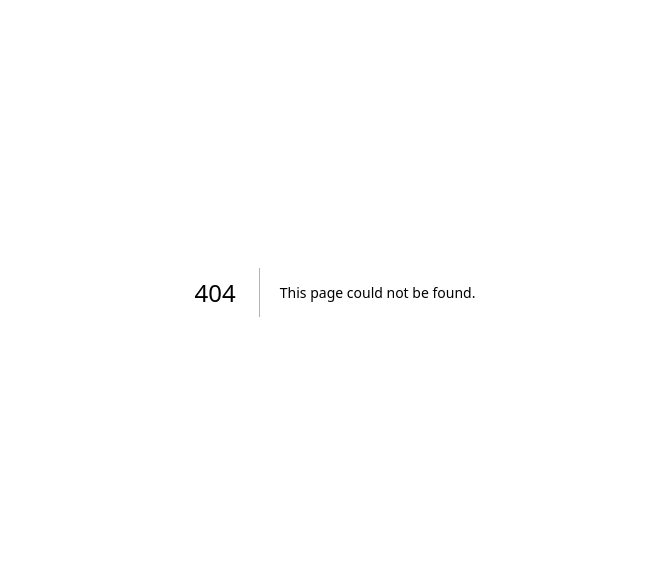
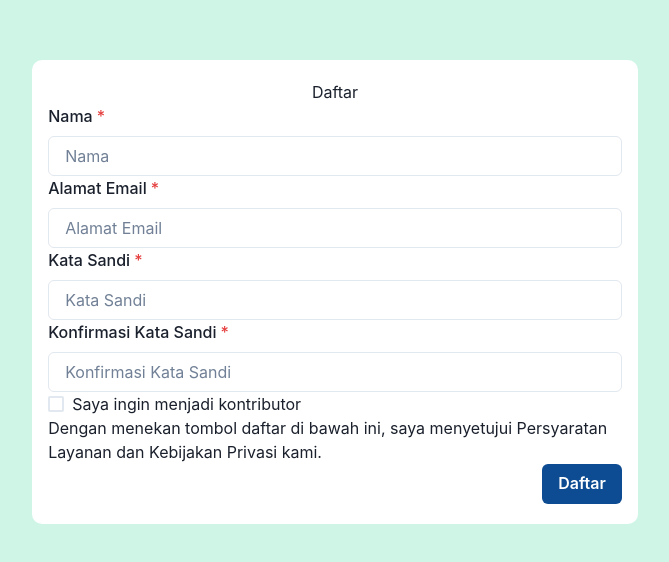
Before and after one commit to alifiarahmah/ocw-frontend, a Next.js app: page /register in a window 1280 px wide. Before the commit this address had no page. Shown: the part 108-670 px from the top of the page, without its empty margins (305-974 px from the left). Built offline with nearby package versions, Linux system fonts and the light colour scheme.

Commit message:
feat : add register page

```diff
--- /dev/null
+++ b/src/pages/register.tsx
@@ -0,0 +1,43 @@
+import Head from 'next/head';
+import {
+    Container,
+    Center,
+    Text,
+    Input,
+    Checkbox,
+    Button,
+    FormControl,
+    FormLabel,
+    FormErrorMessage,
+    FormHelperText } from '@chakra-ui/react';
+import styles from '@/styles/Register.module.css';
+
+const Register = () => {
+    return (
+        <>
+            <Head>
+                <title>Register</title>
+            </Head>
+            <div className={styles.background}>
+                <Container className={styles.container}>
+                    <Center>Daftar</Center>
+                    <FormControl isRequired>
+                        <FormLabel>Nama</FormLabel>
+                        <Input placeholder='Nama'></Input>
+                        <FormLabel>Alamat Email</FormLabel>
+                        <Input placeholder='Alamat Email'></Input>
+                        <FormLabel>Kata Sandi</FormLabel>
+                        <Input placeholder='Kata Sandi'></Input>
+                        <FormLabel>Konfirmasi Kata Sandi</FormLabel>
+                        <Input placeholder='Konfirmasi Kata Sandi'></Input>
+                    </FormControl>
+                    <Checkbox>Saya ingin menjadi kontributor</Checkbox>
+                    <Text>Dengan menekan tombol daftar di bawah ini, saya menyetujui Persyaratan Layanan dan Kebijakan Privasi kami.</Text>
+                    <Button className={styles.button} backgroundColor='#0d4c92' color='white'>Daftar</Button>
+                </Container>
+            </div>
+        </>
+    )
+}
+
+export default Register;
--- /dev/null
+++ b/src/styles/Register.module.css
@@ -0,0 +1,22 @@
+.background {
+    background-color: #CFF5E7;
+    display: flex;
+    height: 100vh;
+}
+
+.container {
+    align-self: center;
+    justify-content: center;
+    background-color: white;
+    width: fit-content;
+    height: fit-content;
+    display: flex;
+    flex-direction: column;
+    padding: 20px;
+    border-radius: 10px;
+}
+
+.button {
+    align-self: flex-end;
+    background-color: #0D4C92;
+}
```
